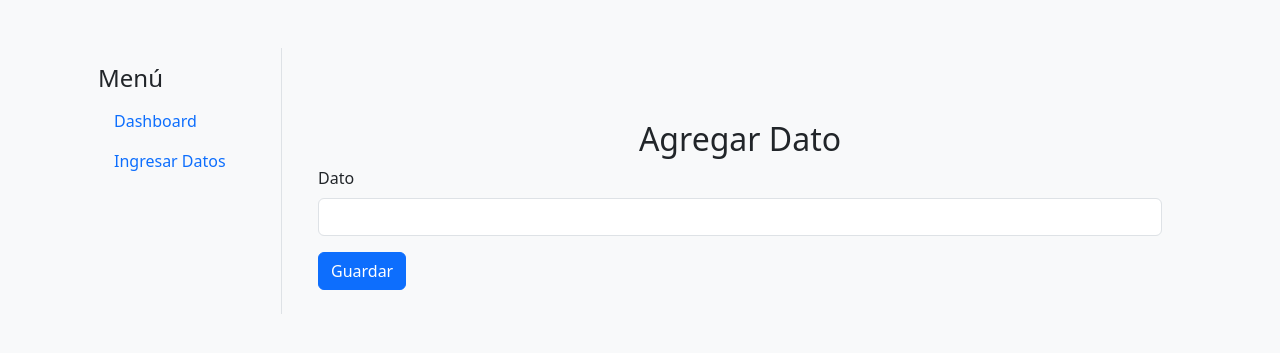
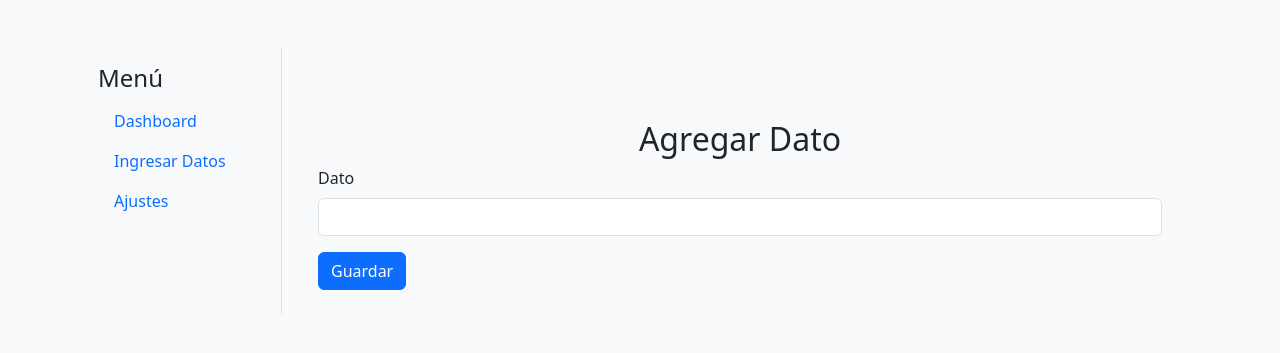
Before and after one commit to LeoGidev/djangoexample, a Django app: page /agregar-dato/ in a window 1280 px wide. Shown: the top 353 px of the page. Run offline with Django 5.2, Linux system fonts and the light colour scheme.

Commit message:
se trabaja en barra

```diff
--- a/ExampleDJANGO/miApp/templates/base.html
+++ b/ExampleDJANGO/miApp/templates/base.html
@@ -26,6 +26,9 @@
                     <li class="nav-item">
                         <a class="nav-link" href="{% url 'dashboard2' %}">Ingresar Datos</a>
                     </li>
+                    <li class="nav-item">
+                        <a class="nav-link" href="{% url 'dashboard2' %}">Ajustes</a>
+                    </li>
                     <!-- Agrega más enlaces según sea necesario -->
                 </ul>
             </nav>
```
